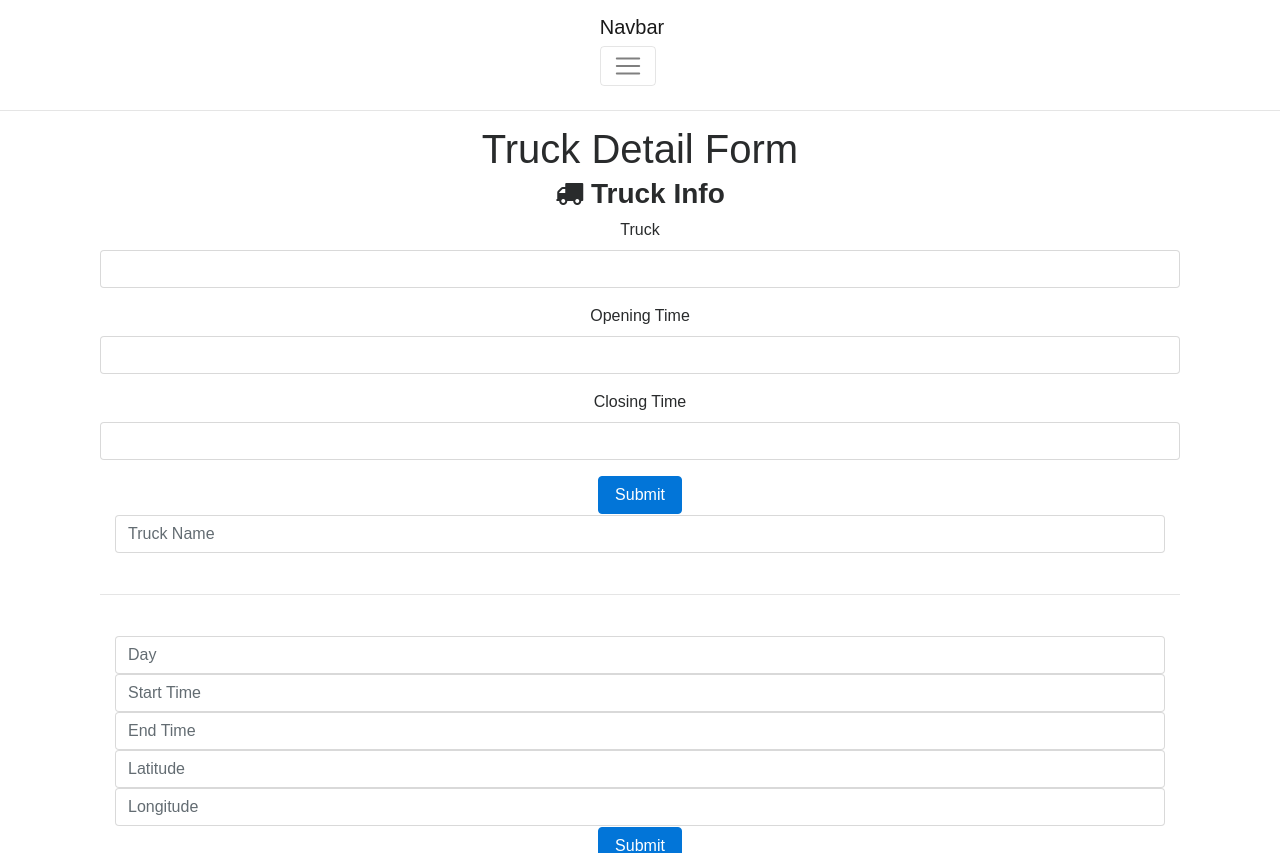
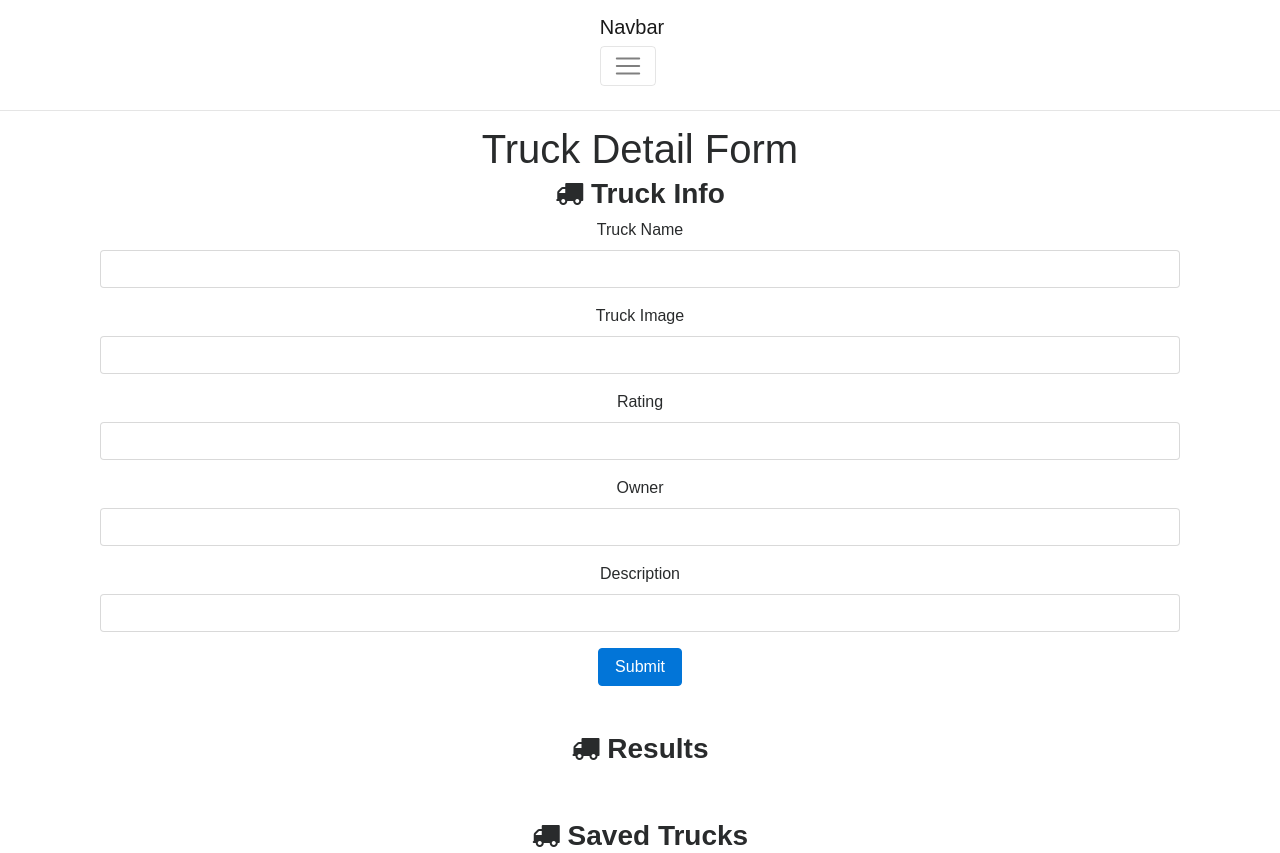
Before and after one commit to try4l/Project3a, a React (Create React App) app: page /admin/truck/1 in a window 1280 px wide. Shown: the top 853 px of the page. Built offline with nearby package versions, Linux system fonts and the light colour scheme; what auth0-js would draw is missing.

Commit message:
class on 1/20

```diff
--- a/server.js
+++ b/server.js
@@ -9,8 +9,6 @@ const path = require("path");
 const PORT = process.env.PORT || 3001;
 const app = express();
 var router = express.Router();
-
-var db = require('./models');
 
 var db = require('./models');
 
@@ -29,7 +27,7 @@ app.use(bodyParser.json({type:'application/vnd.api+json'}));
 app.use(express.static('./public'));
 
 mongoose.Promise = Promise;
-mongoose.connect(process.env.MONGODB_URI || 'mongodb://localhost/foodtruck');
+mongoose.connect(process.env.MONGODB_URI || 'mongodb://localhost/TruckList');
 
 mongoose.connection.on('error', function (err) {
  console.log('Mongoose Error: ', err);
@@ -64,7 +62,7 @@ app.post("/submit", function(req, res) {
       // If a Truck was created successfully, find one TruckList (there's only one) and push the new Truck's _id to the TruckLists's `trucks` array
       // { new: true } tells the query that we want it to return the updated TruckList -- it returns the original by default
       // Since our mongoose query returns a promise, we can chain another `.then` which receives the result of the query
-      return db.TruckList.findOneAndUpdate({}, { $push: { books: dbTruck._id } }, { new: true });
+      return db.TruckList.findOneAndUpdate({}, { $push: { trucks: dbTruck._id } }, { new: true });
     })
     .then(function(dbTruckList) {
       // If the TruckList was updated successfully, send it back to the client
--- a/src/components/TruckForm.js
+++ b/src/components/TruckForm.js
@@ -1,5 +1,7 @@
 import React from "react";
 
+
+//database info renders here
 const TruckForm = props =>
   <div className="container">
     <div className="row">
@@ -13,58 +15,31 @@ const TruckForm = props =>
             </h3>
           </div>
           <div className="panel-body">
-            <form>
+            <form action="/submit" method="post">
               <div className="form-group">
-                <label htmlFor="topic">Truck</label>
-                <input onChange={props.handleTopicChange} type="text" className="form-control" id="topic" aria-describedby="emailHelp" />
+                <label htmlFor="name">Truck Name</label>
+                <input onChange={props.handleNameChange} type="text" className="form-control" id="name" aria-describedby="name"/>
               </div>
               <div className="form-group">
-                <label htmlFor="start-time">Opening Time</label>
-                <input onChange={props.handleStartYearChange} type="text" className="form-control" id="start-time" />
+                <label htmlFor="image">Truck Image</label>
+                <input onChange={props.handleImageChange} type="text" className="form-control" id="image"/>
               </div>
               <div className="form-group">
-                <label htmlFor="end-time">Closing Time</label>
-                <input onChange={props.handleEndYearChange} type="text" className="form-control" id="end-time" />
+                <label htmlFor="end-time">Rating</label>
+                <input onChange={props.handleRatingChange} type="text" className="form-control" id="rating" />
+              </div>
+              <div className="form-group">
+                <label htmlFor="owner">Owner</label>
+                <input onChange={props.handleOwnerChange} type="text" className="form-control" id="owner"/>
+              </div><div className="form-group">
+                <label htmlFor="end-time">Description</label>
+                <input onChange={props.handleDescriptionChange} type="text" className="form-control" id="rating"/>
               </div>
               <button onClick={props.handleFormSubmit} type="submit" className="btn btn-primary">Submit</button>
+
             </form>
 
-            <form>
-              <div className="form-row justify-content-center">
-                <div className="col">
-                </div>
-                <div className="col">
-                  <input type="text" className="form-control" placeholder="Truck Name"/>
-                </div>
-                <div className="col">
-                </div>
-              </div>
 
-            <div> <br/> <hr/> <br/></div>
-
-              <div className="form-row">
-                <div className="col">
-                </div>
-                <div className="col">
-                  <input type="text" className="form-control" placeholder="Day"/>
-                </div>
-                <div className="col">
-                  <input type="text" className="form-control" placeholder="Start Time"/>
-                </div>
-                <div className="col">
-                  <input type="text" className="form-control" placeholder="End Time"/>
-                </div>
-                <div className="col">
-                  <input type="text" className="form-control" placeholder="Latitude"/>
-                </div>
-                <div className="col">
-                  <input type="text" className="form-control" placeholder="Longitude"/>
-                </div>
-                <div className="col">
-                </div>
-              </div>
-              <button type="submit" className="btn btn-primary">Submit</button>
-            </form>
 
           </div>
         </div>
--- a/src/pages/TruckDetailForm/index.js
+++ b/src/pages/TruckDetailForm/index.js
@@ -14,11 +14,14 @@ class TruckDetailForm extends Component {
   static propTypes = {}
   static defaultProps = {}
   state = {
-    topic: "",
-    startYear: "",
-    endYear: "",
-    saved: [],
-    trucks: [],
+    name: "",
+    image: "",
+    rating: 0,
+    numRatings: 0,
+    owner: "",
+    description: "",
+    date: new Date(),
+    trucks: []
   };
 
   // When the component mounts, get a list of all saved trucks and update this.state.saved
@@ -47,19 +50,19 @@ class TruckDetailForm extends Component {
   }
 
   // Helper method renders one div for each saved article
-    renderSaved = () => {
-    return this.state.saved.map(save => (
-      <Saved
-        _id={save._id}
-        key={save._id}
-        title={save.title}
-        date={save.date}
-        url={save.url}
-        handleDeleteButton={this.handleDeleteButton}
-        getSavedArticles={this.getSavedArticles}
-      />
-    ));
-  }
+  //   renderSaved = () => {
+  //   return this.state.saved.map(save => (
+  //     <Saved
+  //       _id={save._id}
+  //       key={save._id}
+  //       title={save.title}
+  //       date={save.date}
+  //       url={save.url}
+  //       handleDeleteButton={this.handleDeleteButton}
+  //       getSavedArticles={this.getSavedArticles}
+  //     />
+  //   ));
+  // }
   // renderSaved = () => {
   //   return this.state.saved.map(save => (
   //     <Saved
@@ -89,19 +92,19 @@ class TruckDetailForm extends Component {
     this.setState({ endYear: event.target.value });
   }
 
-  // On form submits, perform NYT api search with user input
-  // handleFormSubmit = (event) => {
-  //   event.preventDefault();
-  //   console.log("Getting NYT Articles");
-  //   console.log("this.state.topic: ", this.state.topic);
-  //   console.log("this.state.startYear: ", this.state.startYear);
-  //   console.log("this.state.endYear: ", this.state.endYear);
-  //   API.searchNYT(this.state.topic, this.state.startYear, this.state.endYear)
-  //     .then((res) => {
-  //       this.setState({ articles: res.data.response.docs });
-  //       console.log("this.state.articles: ", this.state.articles);
-  //     });
-  // }
+
+  handleFormSubmit = (event) => {
+    event.preventDefault();
+    console.log("event", this.state);
+    // console.log("this.state.topic: ", this.state.topic);
+    // console.log("this.state.startYear: ", this.state.startYear);
+    // console.log("this.state.endYear: ", this.state.endYear);
+    // //API.searchNYT(this.state.topic, this.state.startYear, this.state.endYear)
+    //   .then((res) => {
+    //     this.setState({ articles: res.data.response.docs });
+    //     console.log("this.state.articles: ", this.state.articles);
+      // });
+  }
 
   // On save article button click, add article to database
   // handleSaveButton = (id) => {
@@ -125,15 +128,17 @@ class TruckDetailForm extends Component {
       <div className="main-container">
         <div className="container">
 
-          <div className={classnames('About', className)} {...props}>
+          <div className={classnames('TruckDetailForm', className)} {...props}>
             <h1>
               Truck Detail Form
             </h1>
           </div>
               <TruckForm
-                handleTopicChange={this.handleTopicChange}
-                handleStartYearChange={this.handleStartYearChange}
-                handleEndYearChange={this.handleEndYearChange}
+                handleNameChange={this.handleNameChange}
+                handleImageChange={this.handleImageChange}
+                handleRatingChange={this.handleRatingChange}
+                handleOwnerChange={this.handleOwnerChange}
+                handleDescriptionChange={this.handleDesriptionChange}
                 handleFormSubmit={this.handleFormSubmit}
                 renderTrucks={this.renderTrucks}
               />
@@ -150,7 +155,6 @@ class TruckDetailForm extends Component {
                       </div>
                       <div className="panel-body">
                         <ul className="list-group">
-                          {this.renderSaved()}
                         </ul>
                       </div>
                     </div>
```
Also changed, not shown: 1 other file (tests, documents, lock files or other folders).
